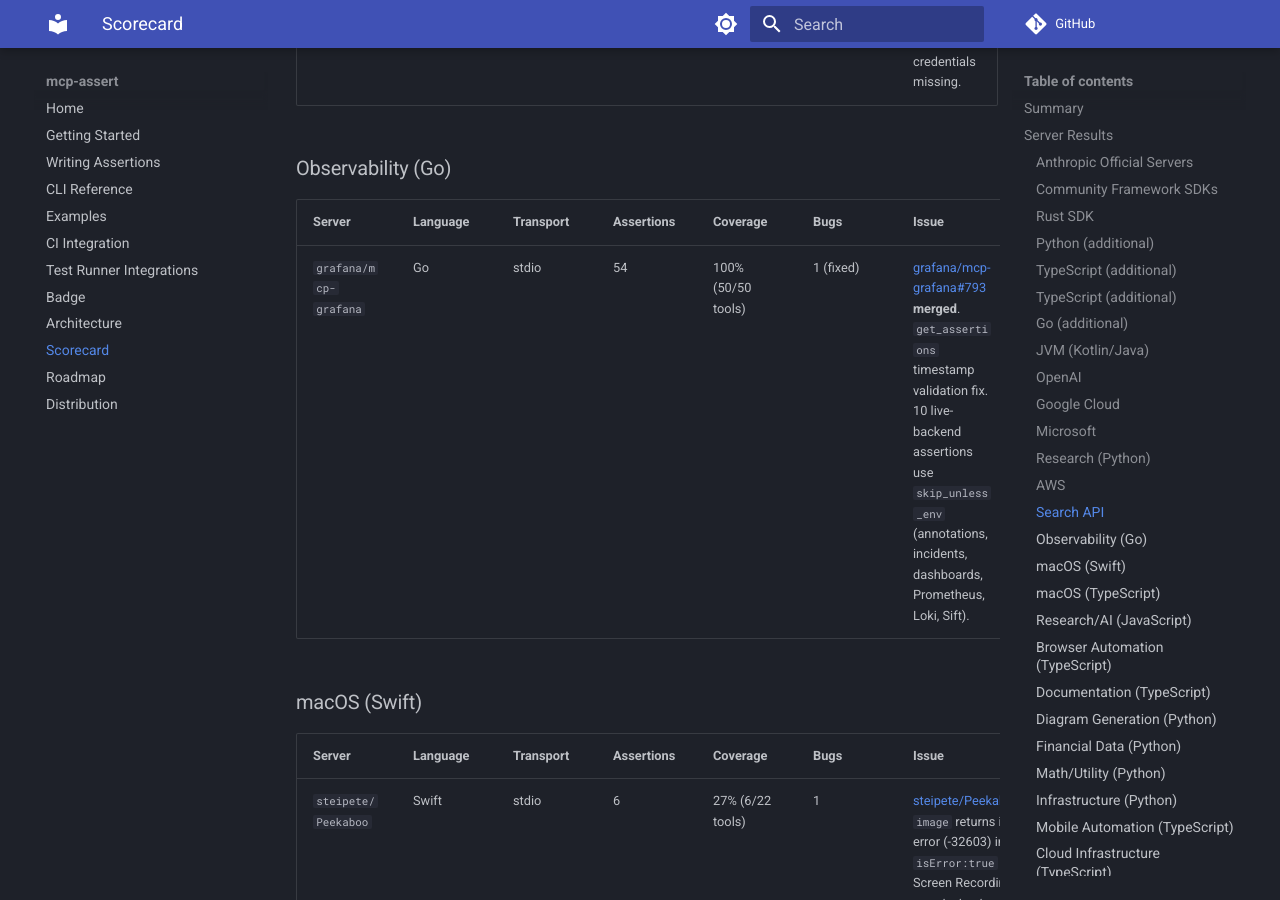
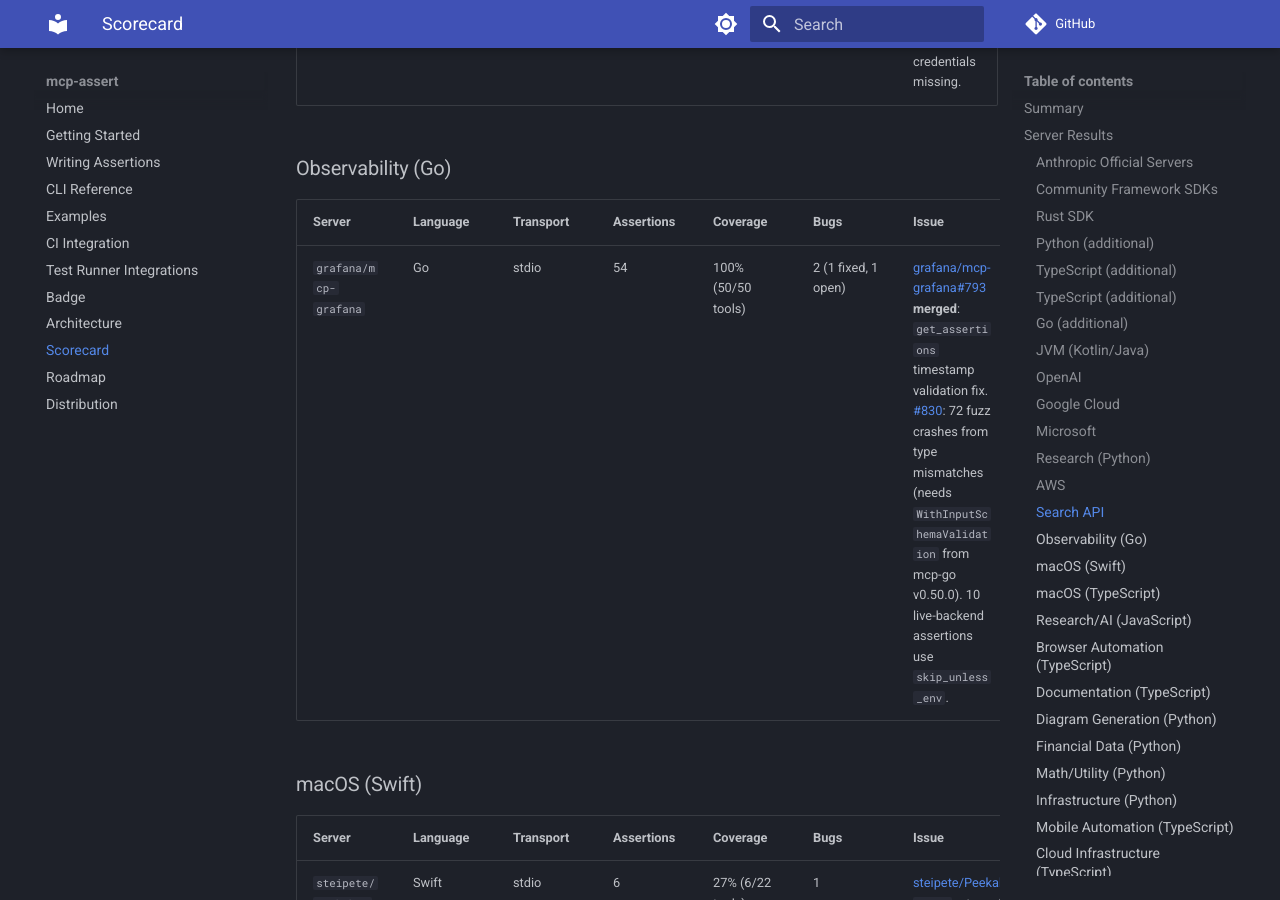
Before and after one commit to blackwell-systems/mcp-assert, an MkDocs documentation site: the page built from docs/scorecard.md, in a window 1280 px wide and 900 px high, scrolled down 9172 px. Built offline with MkDocs 1.6.1 and Material for MkDocs 9.7.7, drawn with Linux system fonts in a browser that asks for light colours; comment, search, counter and statistics services are not loaded; some of the changed text lies outside the part shown.

Commit message:
docs: add Grafana fuzz results (72 crashes) and issue #830 to scorecard

```diff
--- a/docs/scorecard.md
+++ b/docs/scorecard.md
@@ -132,7 +132,7 @@
 
 | Server | Language | Transport | Assertions | Coverage | Bugs | Issue |
 |--------|----------|-----------|------------|----------|------|-------|
-| `grafana/mcp-grafana` | Go | stdio | 54 | 100% (50/50 tools) | 1 (fixed) | [grafana/mcp-grafana#793](https://github.com/grafana/mcp-grafana/pull/793) **merged**. `get_assertions` timestamp validation fix. 10 live-backend assertions use `skip_unless_env` (annotations, incidents, dashboards, Prometheus, Loki, Sift). |
+| `grafana/mcp-grafana` | Go | stdio | 54 | 100% (50/50 tools) | 2 (1 fixed, 1 open) | [grafana/mcp-grafana#793](https://github.com/grafana/mcp-grafana/pull/793) **merged**: `get_assertions` timestamp validation fix. [#830](https://github.com/grafana/mcp-grafana/issues/830): 72 fuzz crashes from type mismatches (needs `WithInputSchemaValidation` from mcp-go v0.50.0). 10 live-backend assertions use `skip_unless_env`. |
 
 ### macOS (Swift)
 
@@ -347,8 +347,9 @@
 | `duckduckgo-mcp-server` | Python | 2 | 20 | 20 | 0 | Clean |
 | `markitdown-mcp` | Python | 1 | 10 | 10 | 0 | Clean |
 | `arxiv-mcp-server` | Python | 10 | 100 | 89 | 11 | `check_alerts` timeouts (slow external API calls, not a server bug) |
+| `grafana/mcp-grafana` | Go | 50 | 500 | 428 | 72 | All 50 tools: wrong argument types return `-32603` instead of `isError: true`. mcp-go SDK needs `WithInputSchemaValidation()` (v0.50.0+). [#830](https://github.com/grafana/mcp-grafana/issues/830) |
 
-**Totals:** 12 servers fuzzed, 93 tools, 930 runs, 907 passed, 23 failed.
+**Totals:** 13 servers fuzzed, 143 tools, 1,430 runs, 1,335 passed, 95 failed.
 
 **Key findings:**
 
```
Also changed, not shown: other parts of docs/scorecard.md (+3 -3 lines).
